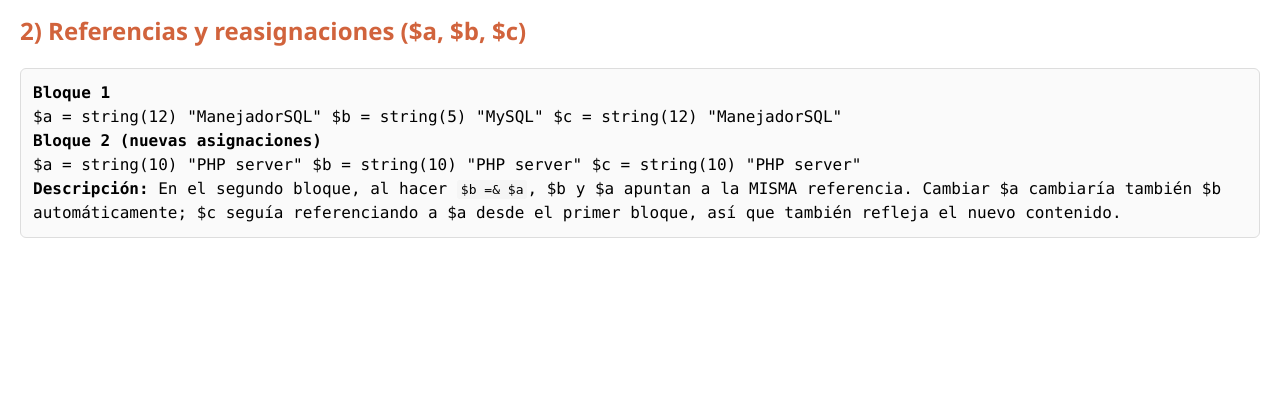
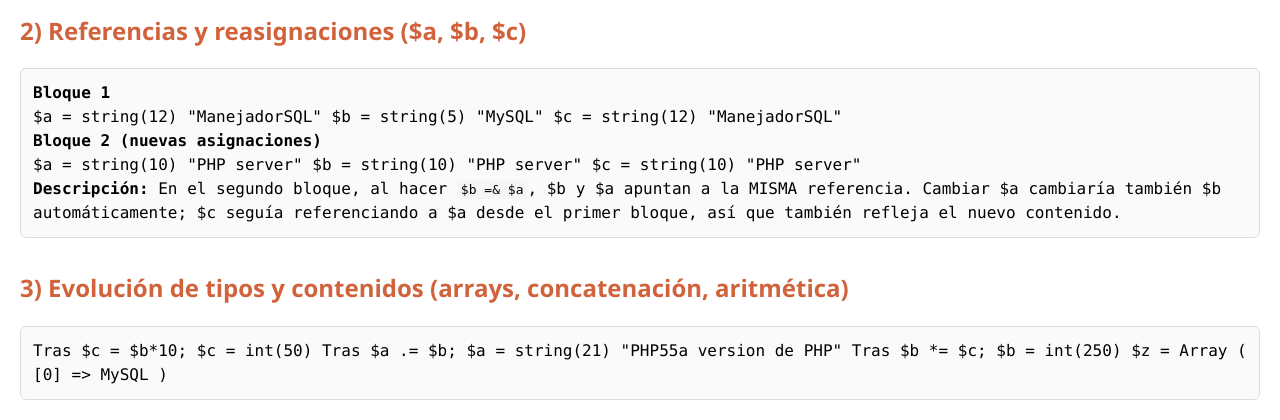
Before and after one commit to Mikedasill/tecweb, a PHP site: page /variables.php in a window 1280 px wide. Shown: the part 422-842 px from the top of the page. Before the commit the page ends 660 px from the top, so only its background shows below. Run offline with PHP 8.4, Linux system fonts and the light colour scheme.

Commit message:
p05: ejercicio 3 (evolución de tipos, arrays, concat, aritmética)

```diff
--- a/practicas/p05/variables.php
+++ b/practicas/p05/variables.php
@@ -75,3 +75,26 @@ echo "<br/><strong>Descripción:</strong> En el segundo bloque, al hacer <code>\
 unset($a,$b,$c);
 ?>
 </div>
+<!-- ============================================================= -->
+<h2>3) Evolución de tipos y contenidos (arrays, concatenación, aritmética)</h2>
+<div class="box mono">
+<?php
+$a = "PHP5";
+$z = [];
+$z[] = &$a;    // referencia al contenido de $a
+$b = "5a version de PHP";
+$c = $b*10;    // $b no es numérica pura → se convierte; "5a ..." => 5 * 10 = 50
+echo "Tras \$c = \$b*10; \$c = "; var_dump($c);
+
+$a .= $b;      // concatenación
+echo "Tras \$a .= \$b; \$a = "; var_dump($a);
+
+$b *= $c;      // "5a version..." → 5 * 50 = 250 (conversión numérica)
+echo "Tras \$b *= \$c; \$b = "; var_dump($b);
+
+$z[0] = "MySQL"; // rompe la referencia anterior, ahora z[0] es string independiente
+echo "\$z = "; print_r($z);
+
+unset($a,$b,$c,$z);
+?>
+</div>
```
